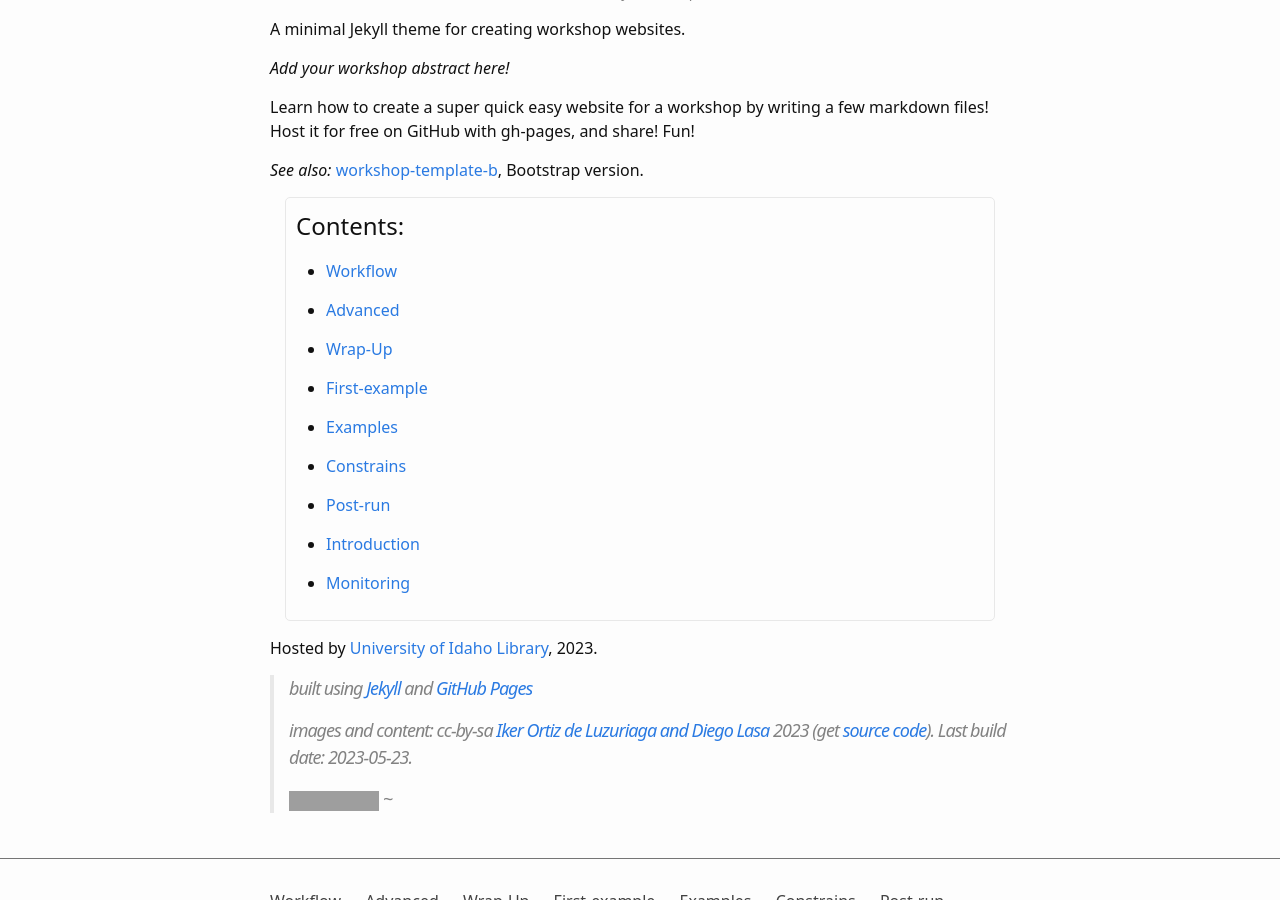
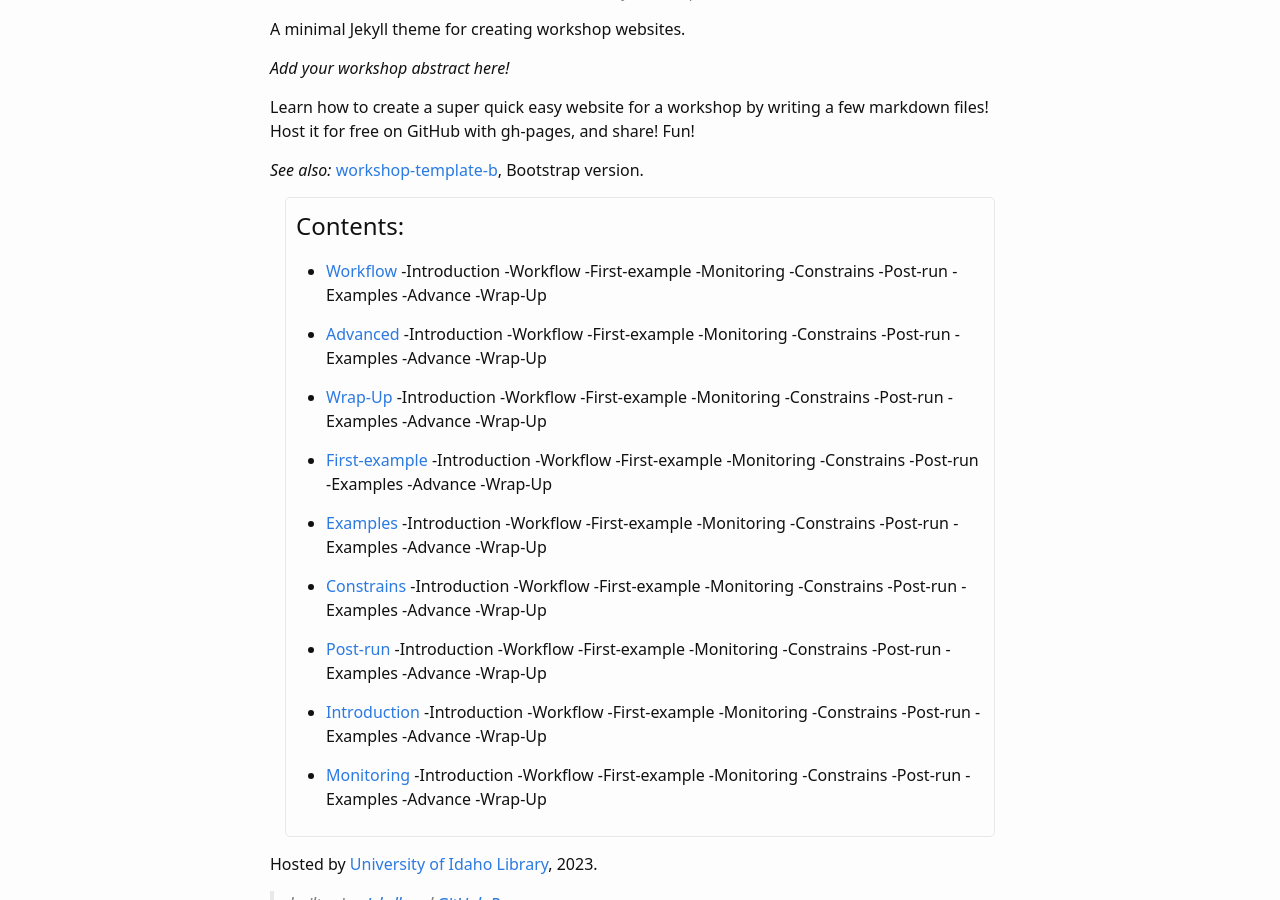
Before and after one commit to dipc-cc/slurm-training, a Jekyll site: the page built from index.md, in a window 1280 px wide and 900 px high, scrolled down 603 px. Built offline with Jekyll 4.4.1, drawn with Linux system fonts in a browser that asks for light colours; some web fonts are replaced; grey boxes are pictures that could not be loaded.

Commit message:
Update index.md

```diff
--- a/index.md
+++ b/index.md
@@ -20,7 +20,17 @@ Fun!
 ## Contents:
 
 {% for lesson in site.pages %}
-{% if lesson.nav == true %}- [{{ lesson.title }}]({{ lesson.url | relative_url }}){% endif %}
+{% if lesson.nav == true %}- [{{ lesson.title }}]({{ lesson.url | relative_url }})
+-Introduction
+-Workflow
+-First-example
+-Monitoring
+-Constrains
+-Post-run
+-Examples
+-Advance
+-Wrap-Up
+{% endif %}
 {% endfor %}
 </div>
 
```
